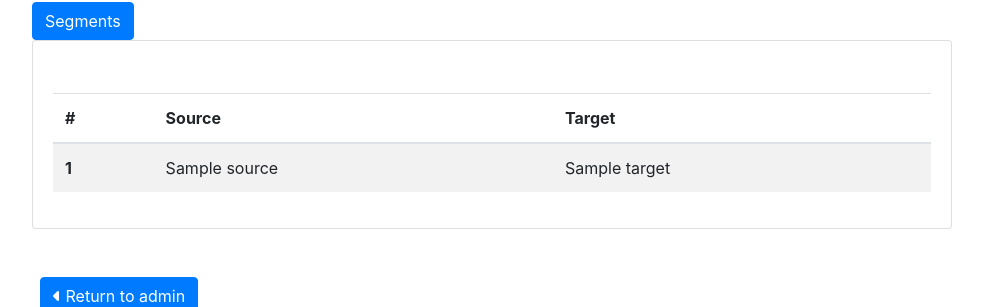
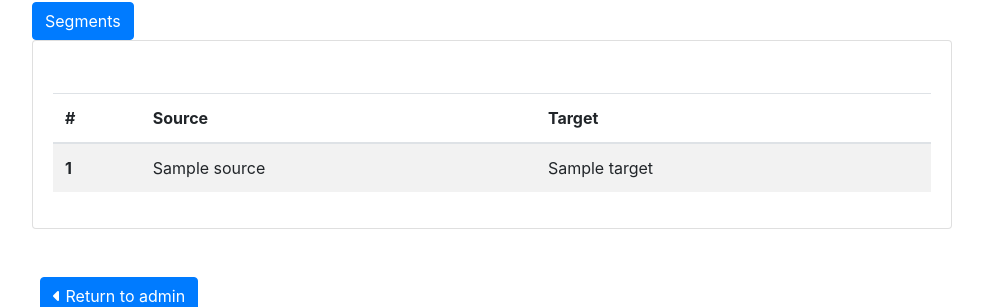
Before and after one commit to dinel/Matric-Annotator, a Symfony app: template templates/admin/task/edit.html.twig in a window 1280 px wide, after a click on "Segments". Shown: the part 374-681 px from the top of the page, without its empty margins (148-1131 px from the left). Run offline with Twig, Linux system fonts and the light colour scheme; the template is opened without the code that fills it: most values are stand-ins (such as "Sample title", 1, 10 or a date in 2020); some libraries are stand-ins or nearby versions.

Commit message:
Better formatting of tables

```diff
--- a/templates/admin/import/import.html.twig
+++ b/templates/admin/import/import.html.twig
@@ -14,8 +14,8 @@
             <thead>
             <tr>
                 <th scope="col">#</th>
-                <th scope="col">Source</th>
-                <th scope="col">Target</th>
+                <th style="width:45%;" scope="col">Source</th>
+                <th style="width:45%;" scope="col">Target</th>
             </tr>
             </thead>
             <tbody>
--- a/templates/admin/task/edit.html.twig
+++ b/templates/admin/task/edit.html.twig
@@ -31,8 +31,8 @@
                         <thead>
                         <tr>
                             <th scope="col">#</th>
-                            <th scope="col">Source</th>
-                            <th scope="col">Target</th>
+                            <th style="width:45%;" scope="col">Source</th>
+                            <th style="width:45%;" scope="col">Target</th>
                         </tr>
                         </thead>
                         <tbody>
```
